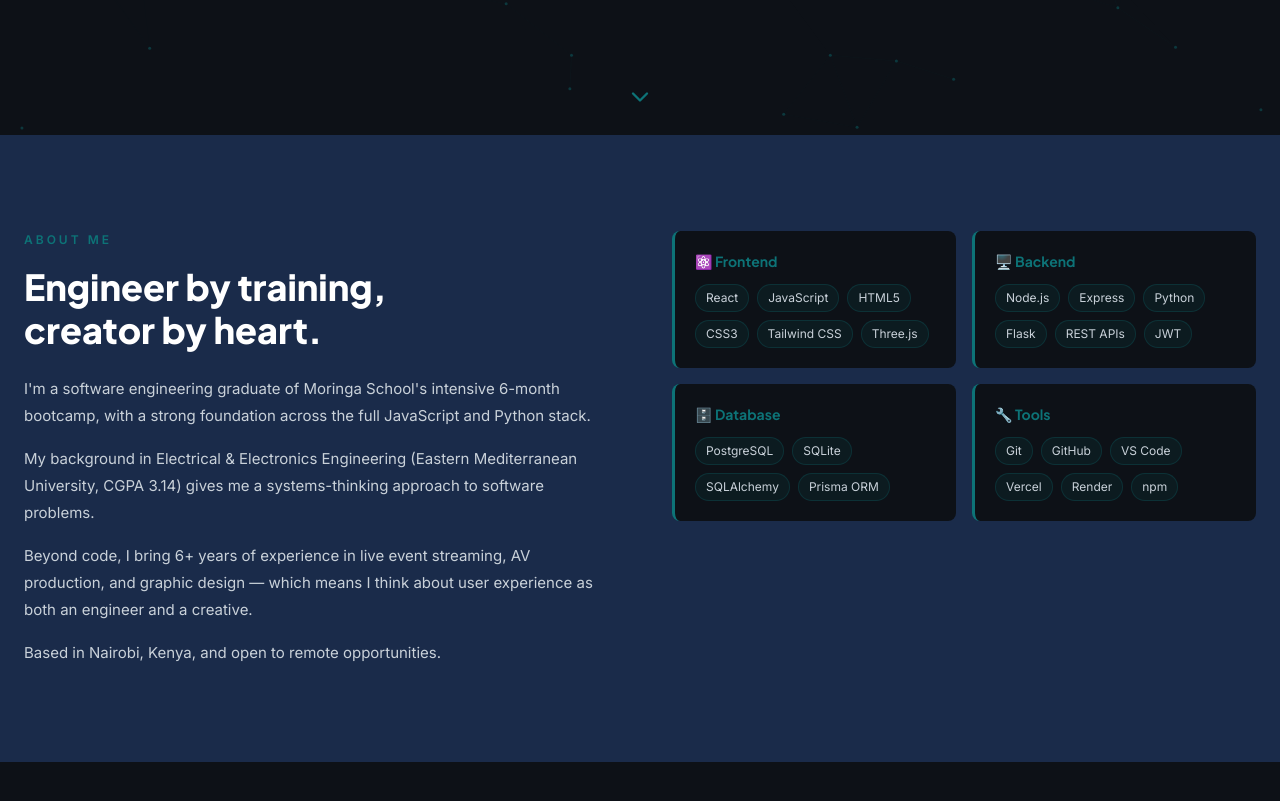
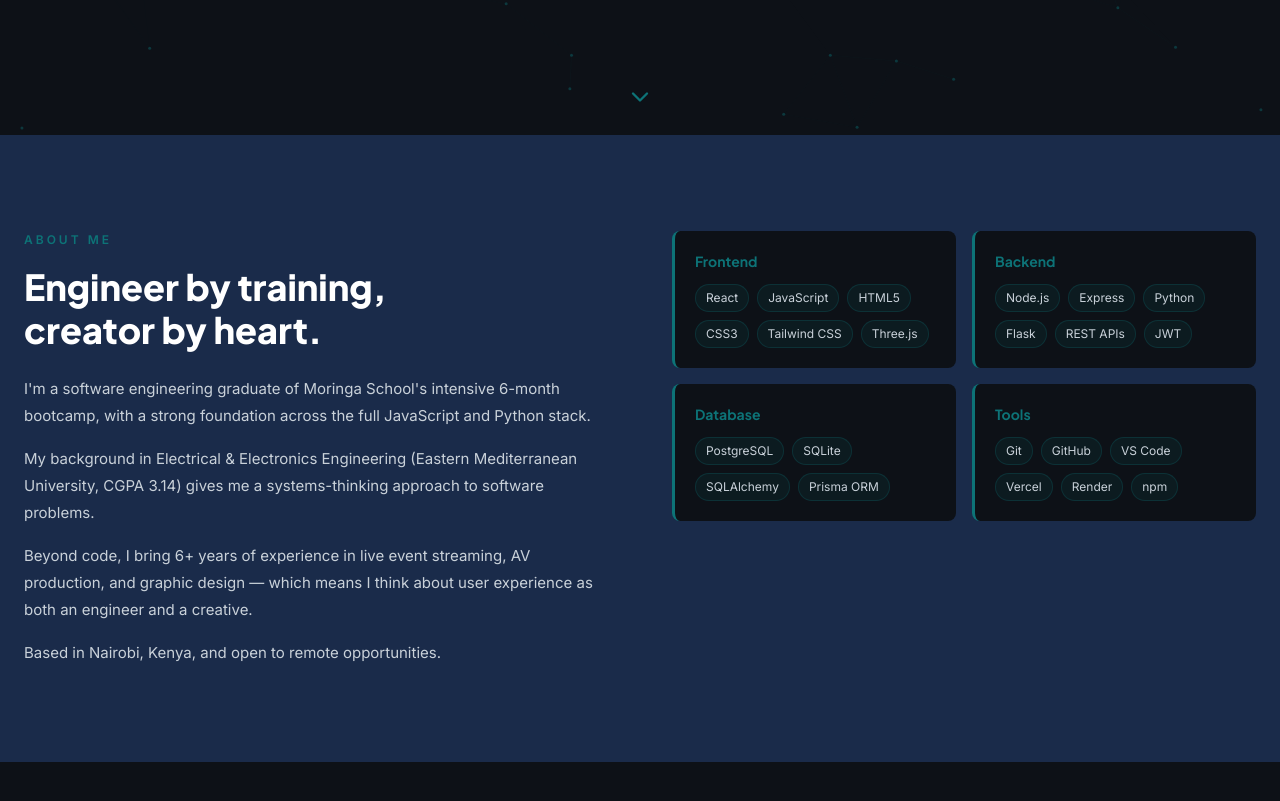
Before and after one commit to pjperfect/portfolio, a React (Vite) app: page / in a window 1280 px wide. Shown: the part 665-1466 px from the top of the page. Built offline with nearby package versions, Linux system fonts and the light colour scheme.

Commit message:
chore: remove emojis from skills categories

```diff
--- a/src/app/components/About.tsx
+++ b/src/app/components/About.tsx
@@ -1,30 +1,90 @@
 const techCategories = [
-  { label: "Frontend", icon: "⚛️", skills: ["React", "JavaScript", "HTML5", "CSS3", "Tailwind CSS", "Three.js"] },
-  { label: "Backend", icon: "🖥️", skills: ["Node.js", "Express", "Python", "Flask", "REST APIs", "JWT"] },
-  { label: "Database", icon: "🗄️", skills: ["PostgreSQL", "SQLite", "SQLAlchemy", "Prisma ORM"] },
-  { label: "Tools", icon: "🔧", skills: ["Git", "GitHub", "VS Code", "Vercel", "Render", "npm"] },
+  {
+    label: 'Frontend',
+    skills: [
+      'React',
+      'JavaScript',
+      'HTML5',
+      'CSS3',
+      'Tailwind CSS',
+      'Three.js',
+    ],
+  },
+  {
+    label: 'Backend',
+    skills: ['Node.js', 'Express', 'Python', 'Flask', 'REST APIs', 'JWT'],
+  },
+  {
+    label: 'Database',
+    skills: ['PostgreSQL', 'SQLite', 'SQLAlchemy', 'Prisma ORM'],
+  },
+  {
+    label: 'Tools',
+    skills: ['Git', 'GitHub', 'VS Code', 'Vercel', 'Render', 'npm'],
+  },
 ];
 
 export function About() {
   return (
-    <section id="about" style={{ backgroundColor: "#1A2B4A", padding: "96px 24px" }}>
-      <div style={{ maxWidth: 1280, margin: "0 auto", display: "flex", gap: 64, alignItems: "flex-start" }} className="about-inner">
+    <section
+      id="about"
+      style={{ backgroundColor: '#1A2B4A', padding: '96px 24px' }}
+    >
+      <div
+        style={{
+          maxWidth: 1280,
+          margin: '0 auto',
+          display: 'flex',
+          gap: 64,
+          alignItems: 'flex-start',
+        }}
+        className="about-inner"
+      >
         {/* Left */}
         <div style={{ flex: 1 }}>
-          <p style={{ fontFamily: "'Inter', sans-serif", fontSize: 12, letterSpacing: 3, textTransform: "uppercase", color: "#0D7377", marginBottom: 16, fontWeight: 600 }}>
+          <p
+            style={{
+              fontFamily: "'Inter', sans-serif",
+              fontSize: 12,
+              letterSpacing: 3,
+              textTransform: 'uppercase',
+              color: '#0D7377',
+              marginBottom: 16,
+              fontWeight: 600,
+            }}
+          >
             About Me
           </p>
-          <h2 style={{ fontFamily: "'Plus Jakarta Sans', sans-serif", fontWeight: 800, color: "#FFFFFF", fontSize: 36, marginBottom: 24, lineHeight: 1.2 }}>
-            Engineer by training,<br />creator by heart.
+          <h2
+            style={{
+              fontFamily: "'Plus Jakarta Sans', sans-serif",
+              fontWeight: 800,
+              color: '#FFFFFF',
+              fontSize: 36,
+              marginBottom: 24,
+              lineHeight: 1.2,
+            }}
+          >
+            Engineer by training,
+            <br />
+            creator by heart.
           </h2>
-          <div style={{ display: "flex", flexDirection: "column", gap: 16 }}>
+          <div style={{ display: 'flex', flexDirection: 'column', gap: 16 }}>
             {[
               "I'm a software engineering graduate of Moringa School's intensive 6-month bootcamp, with a strong foundation across the full JavaScript and Python stack.",
-              "My background in Electrical & Electronics Engineering (Eastern Mediterranean University, CGPA 3.14) gives me a systems-thinking approach to software problems.",
-              "Beyond code, I bring 6+ years of experience in live event streaming, AV production, and graphic design — which means I think about user experience as both an engineer and a creative.",
-              "Based in Nairobi, Kenya, and open to remote opportunities.",
+              'My background in Electrical & Electronics Engineering (Eastern Mediterranean University, CGPA 3.14) gives me a systems-thinking approach to software problems.',
+              'Beyond code, I bring 6+ years of experience in live event streaming, AV production, and graphic design — which means I think about user experience as both an engineer and a creative.',
+              'Based in Nairobi, Kenya, and open to remote opportunities.',
             ].map((text, i) => (
-              <p key={i} style={{ fontFamily: "'Inter', sans-serif", color: "#C9D1D9", fontSize: 15, lineHeight: 1.8 }}>
+              <p
+                key={i}
+                style={{
+                  fontFamily: "'Inter', sans-serif",
+                  color: '#C9D1D9',
+                  fontSize: 15,
+                  lineHeight: 1.8,
+                }}
+              >
                 {text}
               </p>
             ))}
@@ -32,24 +92,65 @@ export function About() {
         </div>
 
         {/* Right */}
-        <div style={{ flex: 1, display: "grid", gap: 16 }} className="about-grid">
+        <div
+          style={{ flex: 1, display: 'grid', gap: 16 }}
+          className="about-grid"
+        >
           {techCategories.map((cat) => (
             <div
               key={cat.label}
-              style={{ backgroundColor: "#0D1117", borderRadius: 8, padding: 20, borderLeft: "3px solid #0D7377", transition: "box-shadow 0.2s" }}
-              onMouseEnter={(e) => (e.currentTarget.style.boxShadow = "0 8px 32px rgba(13,115,119,0.2)")}
-              onMouseLeave={(e) => (e.currentTarget.style.boxShadow = "none")}
+              style={{
+                backgroundColor: '#0D1117',
+                borderRadius: 8,
+                padding: 20,
+                borderLeft: '3px solid #0D7377',
+                transition: 'box-shadow 0.2s',
+              }}
+              onMouseEnter={(e) =>
+                (e.currentTarget.style.boxShadow =
+                  '0 8px 32px rgba(13,115,119,0.2)')
+              }
+              onMouseLeave={(e) => (e.currentTarget.style.boxShadow = 'none')}
             >
-              <p style={{ fontFamily: "'Plus Jakarta Sans', sans-serif", fontWeight: 700, color: "#0D7377", fontSize: 14, marginBottom: 12 }}>
-                {cat.icon} {cat.label}
+              <p
+                style={{
+                  fontFamily: "'Plus Jakarta Sans', sans-serif",
+                  fontWeight: 700,
+                  color: '#0D7377',
+                  fontSize: 14,
+                  marginBottom: 12,
+                }}
+              >
+                {cat.label}
               </p>
-              <div style={{ display: "flex", flexWrap: "wrap", gap: 8 }}>
+              <div style={{ display: 'flex', flexWrap: 'wrap', gap: 8 }}>
                 {cat.skills.map((s) => (
                   <span
                     key={s}
-                    style={{ padding: "4px 10px", borderRadius: 100, backgroundColor: "rgba(13,115,119,0.1)", border: "1px solid rgba(13,115,119,0.25)", color: "#C9D1D9", fontFamily: "'Inter', sans-serif", fontSize: 12, cursor: "default", transition: "all 0.2s" }}
-                    onMouseEnter={(e) => { (e.currentTarget as HTMLSpanElement).style.backgroundColor = "#0D7377"; (e.currentTarget as HTMLSpanElement).style.color = "#fff"; }}
-                    onMouseLeave={(e) => { (e.currentTarget as HTMLSpanElement).style.backgroundColor = "rgba(13,115,119,0.1)"; (e.currentTarget as HTMLSpanElement).style.color = "#C9D1D9"; }}
+                    style={{
+                      padding: '4px 10px',
+                      borderRadius: 100,
+                      backgroundColor: 'rgba(13,115,119,0.1)',
+                      border: '1px solid rgba(13,115,119,0.25)',
+                      color: '#C9D1D9',
+                      fontFamily: "'Inter', sans-serif",
+                      fontSize: 12,
+                      cursor: 'default',
+                      transition: 'all 0.2s',
+                    }}
+                    onMouseEnter={(e) => {
+                      (
+                        e.currentTarget as HTMLSpanElement
+                      ).style.backgroundColor = '#0D7377';
+                      (e.currentTarget as HTMLSpanElement).style.color = '#fff';
+                    }}
+                    onMouseLeave={(e) => {
+                      (
+                        e.currentTarget as HTMLSpanElement
+                      ).style.backgroundColor = 'rgba(13,115,119,0.1)';
+                      (e.currentTarget as HTMLSpanElement).style.color =
+                        '#C9D1D9';
+                    }}
                   >
                     {s}
                   </span>
```
